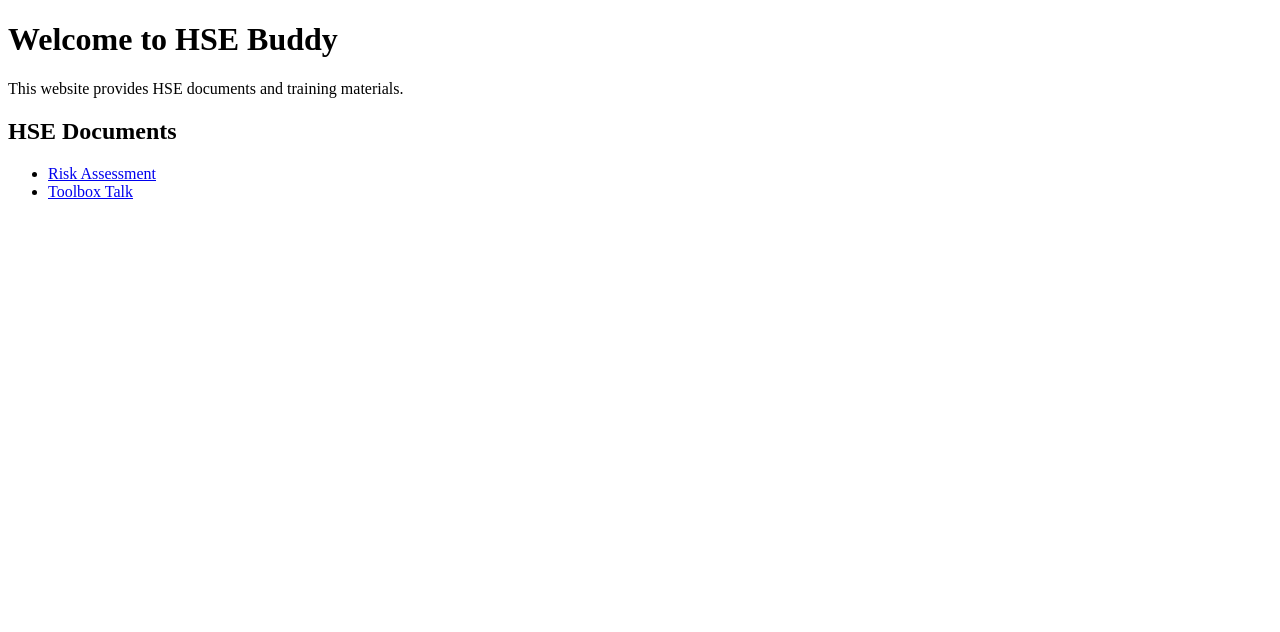
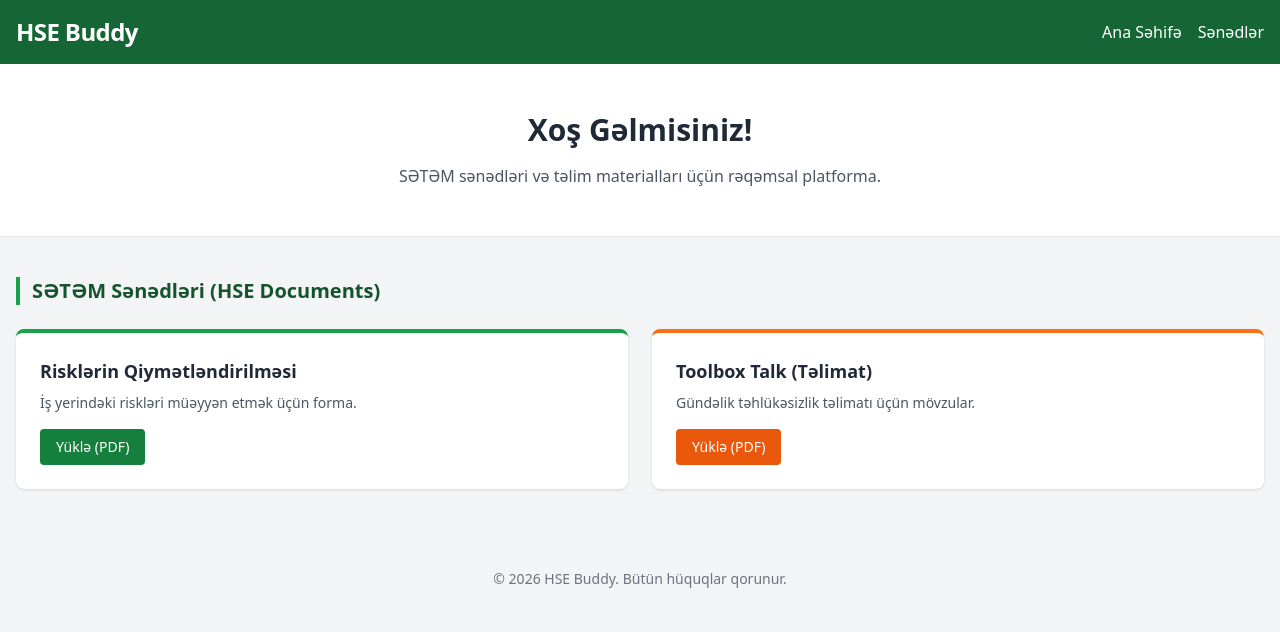
Before and after one commit to Hsebuddy/HSEbuddy.gethub.io, a plain HTML site: page index.html in a window 1280 px wide. Drawn offline with nearby package versions, Linux system fonts and the light colour scheme.

Commit message:
Update index.html

```diff
--- a/index.html
+++ b/index.html
@@ -1,17 +1,49 @@
 <!DOCTYPE html>
-<html lang="en">
+<html lang="az">
 <head>
     <meta charset="UTF-8">
-    <title>HSE Buddy</title>
+    <meta name="viewport" content="width=device-width, initial-scale=1.0">
+    <title>HSE Buddy - SƏTƏM Portalı</title>
+    <script src="https://cdn.tailwindcss.com"></script>
 </head>
-<body>
-    <h1>Welcome to HSE Buddy</h1>
-    <p>This website provides HSE documents and training materials.</p>
+<body class="bg-gray-100 font-sans">
 
-    <h2>HSE Documents</h2>
-    <ul>
-        <li><a href="documents/risk-assessment.pdf">Risk Assessment</a></li>
-        <li><a href="documents/toolbox-talk.pdf">Toolbox Talk</a></li>
-    </ul>
+    <nav class="bg-green-800 p-4 text-white shadow-md">
+        <div class="container mx-auto flex justify-between items-center">
+            <h1 class="text-2xl font-bold tracking-tight">HSE Buddy</h1>
+            <ul class="flex space-x-4">
+                <li><a href="#" class="hover:text-green-200">Ana Səhifə</a></li>
+                <li><a href="#documents" class="hover:text-green-200">Sənədlər</a></li>
+            </ul>
+        </div>
+    </nav>
+
+    <header class="bg-white py-12 border-b text-center">
+        <h2 class="text-3xl font-extrabold text-gray-800">Xoş Gəlmisiniz!</h2>
+        <p class="mt-4 text-gray-600">SƏTƏM sənədləri və təlim materialları üçün rəqəmsal platforma.</p>
+    </header>
+
+    <main id="documents" class="container mx-auto py-10 px-4">
+        <h3 class="text-xl font-bold mb-6 text-green-900 border-l-4 border-green-600 pl-3">SƏTƏM Sənədləri (HSE Documents)</h3>
+
+        <div class="grid md:grid-cols-2 gap-6">
+            <div class="bg-white p-6 rounded-lg shadow hover:shadow-lg transition-shadow border-t-4 border-green-600">
+                <h4 class="font-bold text-lg mb-2 text-gray-800">Risklərin Qiymətləndirilməsi</h4>
+                <p class="text-sm text-gray-600 mb-4">İş yerindəki riskləri müəyyən etmək üçün forma.</p>
+                <a href="documents/risk-assessment.pdf" class="inline-block bg-green-700 text-white px-4 py-2 rounded text-sm hover:bg-green-800">Yüklə (PDF)</a>
+            </div>
+
+            <div class="bg-white p-6 rounded-lg shadow hover:shadow-lg transition-shadow border-t-4 border-orange-500">
+                <h4 class="font-bold text-lg mb-2 text-gray-800">Toolbox Talk (Təlimat)</h4>
+                <p class="text-sm text-gray-600 mb-4">Gündəlik təhlükəsizlik təlimatı üçün mövzular.</p>
+                <a href="documents/toolbox-talk.pdf" class="inline-block bg-orange-600 text-white px-4 py-2 rounded text-sm hover:bg-orange-700">Yüklə (PDF)</a>
+            </div>
+        </div>
+    </main>
+
+    <footer class="text-center py-10 text-gray-500 text-sm">
+        &copy; 2026 HSE Buddy. Bütün hüquqlar qorunur.
+    </footer>
+
 </body>
 </html>
```
